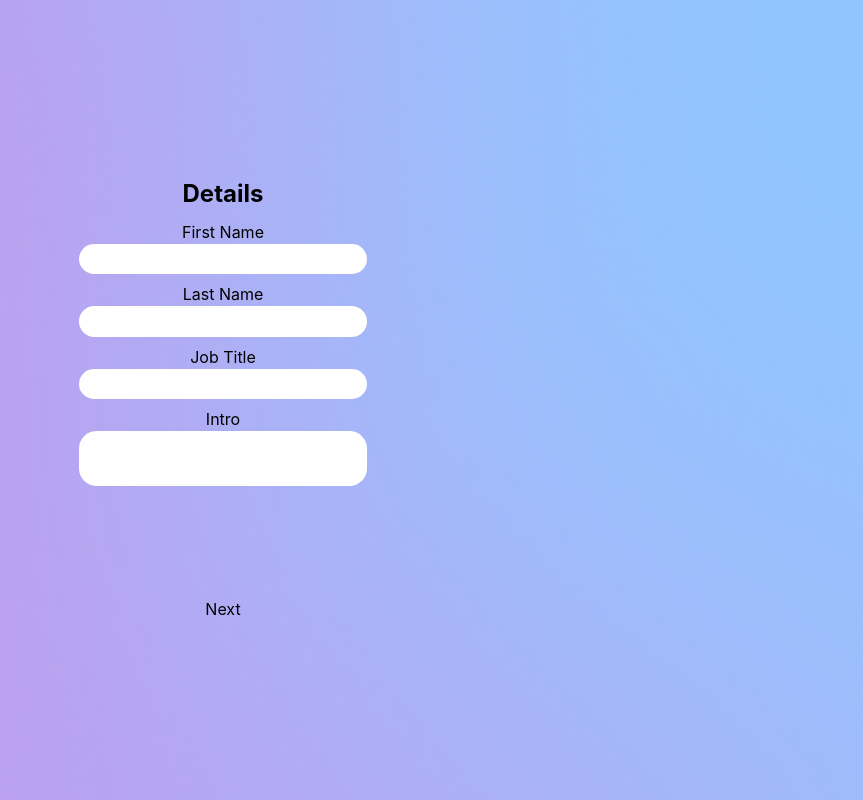
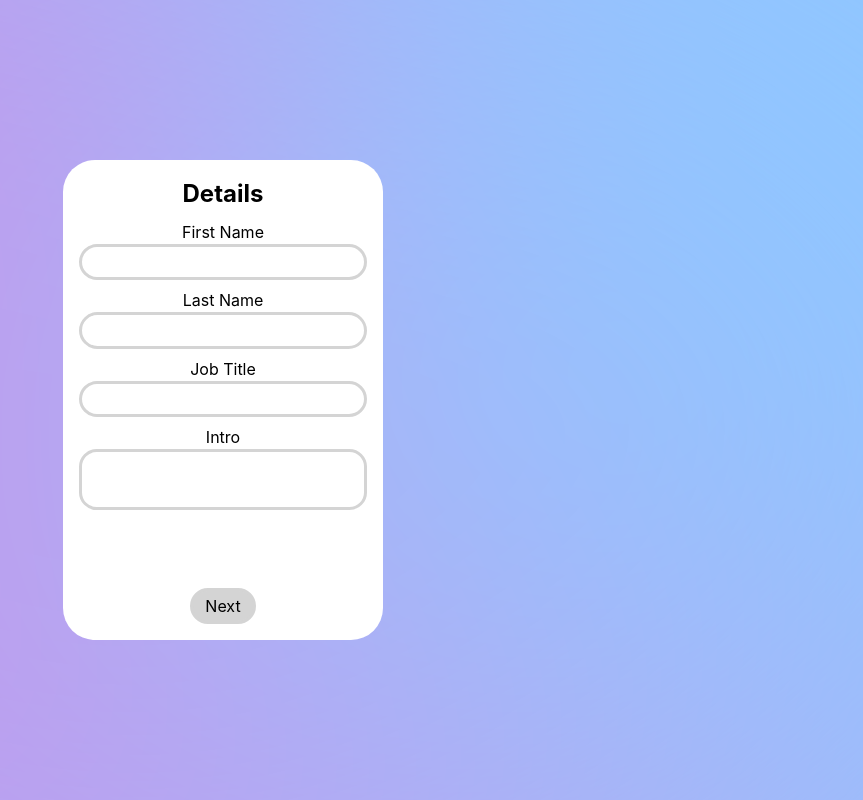
Before and after one commit to ClaraSmyth/cv-application, a React (Create React App) app: page / in a window 1280 px wide. Shown: the whole page, without its empty margins (417-1280 px from the left). Built offline with nearby package versions, Linux system fonts and the light colour scheme.

Commit message:
Updated form and preview with new custom props

```diff
--- a/src/styles/components/_form.scss
+++ b/src/styles/components/_form.scss
@@ -10,14 +10,14 @@
   display: flex;
   flex-direction: column;
   align-items: center;
-  background-color: var(--clr-primary);
+  background-color: var(--clr-one);
   padding: 1rem;
   border-radius: 2rem;
   width: 320px;
   min-height: 480px;
 
   & input {
-    border: 3px solid var(--clr-secondary);
+    border: 3px solid var(--clr-two);
     border-radius: 100vmax;
     margin-bottom: 0.5rem;
     padding: 0.2rem 0.8rem;
@@ -27,14 +27,14 @@
     &:focus {
       outline: none;
       border: 3px solid transparent;
-      background-image: linear-gradient(var(--clr-primary), var(--clr-primary)), var(--grd-primary);
+      background-image: linear-gradient(var(--clr-one), var(--clr-one)), var(--grd-primary);
       background-origin: border-box;
       background-clip: padding-box, border-box;
     }
   }
 
   & textarea {
-    border: 3px solid var(--clr-secondary);
+    border: 3px solid var(--clr-two);
     border-radius: 1.1rem;
     margin-bottom: 0.5rem;
     padding: 0.2rem 0.8rem;
@@ -45,7 +45,7 @@
     &:focus {
       outline: none;
       border: 3px solid transparent;
-      background-image: linear-gradient(var(--clr-primary), var(--clr-primary)), var(--grd-primary);
+      background-image: linear-gradient(var(--clr-one), var(--clr-one)), var(--grd-primary);
       background-origin: border-box;
       background-clip: padding-box, border-box;
     }
@@ -72,13 +72,13 @@
     aspect-ratio: 1;
     line-height: 0;
     padding: 0.6rem;
-    border: 3px solid var(--clr-secondary);
+    border: 3px solid var(--clr-two);
     border-radius: 100vmax;
-    background-color: var(--clr-primary);
+    background-color: var(--clr-one);
 
     &.active {
       border: 3px solid transparent;
-      background-image: linear-gradient(var(--clr-primary), var(--clr-primary)), var(--grd-primary);
+      background-image: linear-gradient(var(--clr-one), var(--clr-one)), var(--grd-primary);
       background-origin: border-box;
       background-clip: padding-box, border-box;
     }
@@ -93,15 +93,15 @@
   & button {
     cursor: pointer;
     padding: 0.2rem 0.8rem;
-    border: 3px solid var(--clr-secondary);
+    border: 3px solid var(--clr-two);
     border-radius: 100vmax;
-    background-color: var(--clr-secondary);
+    background-color: var(--clr-two);
 
     &:hover,
     &:focus {
       outline: none;
       border: 3px solid transparent;
-      background-image: linear-gradient(var(--clr-secondary), var(--clr-secondary)), var(--grd-primary);
+      background-image: linear-gradient(var(--clr-two), var(--clr-two)), var(--grd-primary);
       background-origin: border-box;
       background-clip: padding-box, border-box;
     }
--- a/src/styles/components/_preview.scss
+++ b/src/styles/components/_preview.scss
@@ -10,7 +10,7 @@
   flex-direction: column;
   gap: 1rem;
   grid-row: span 2;
-  background-color: #c8c6c9;
+  background-color: var(--bg-clr-two);
   padding: 1.5rem;
 }
 
@@ -18,7 +18,7 @@
   display: flex;
   flex-direction: column;
   gap: 0.5rem;
-  background-color: #dfdde0;
+  background-color: var(--bg-clr-one);
   padding: 1.5rem;
 }
 
@@ -26,7 +26,7 @@
   display: flex;
   flex-direction: column;
   gap: 1rem;
-  background-color: #e7e7e7;
+  background-color: var(--bg-clr-three);
   padding: 1.5rem;
 }
 
```
